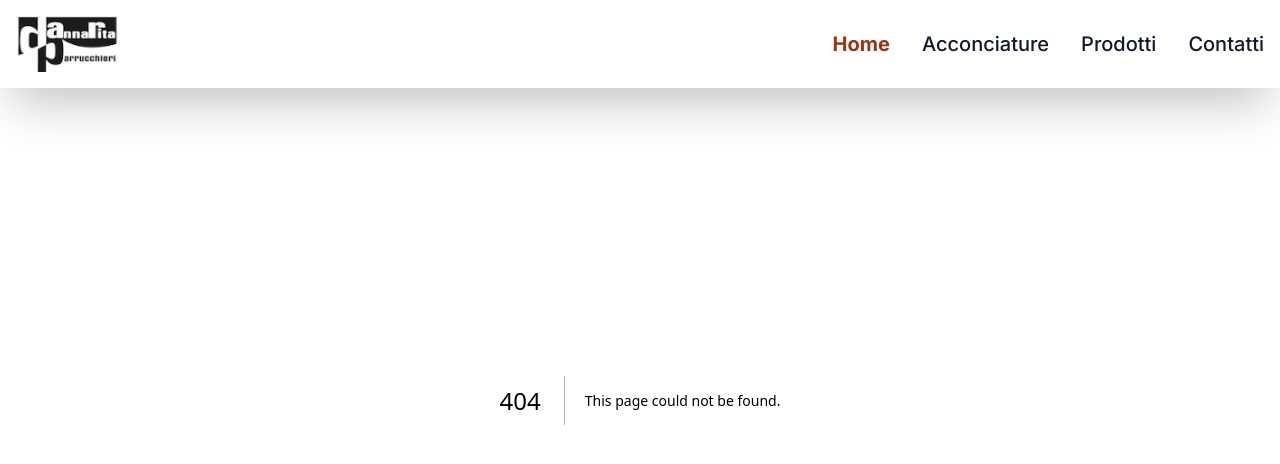
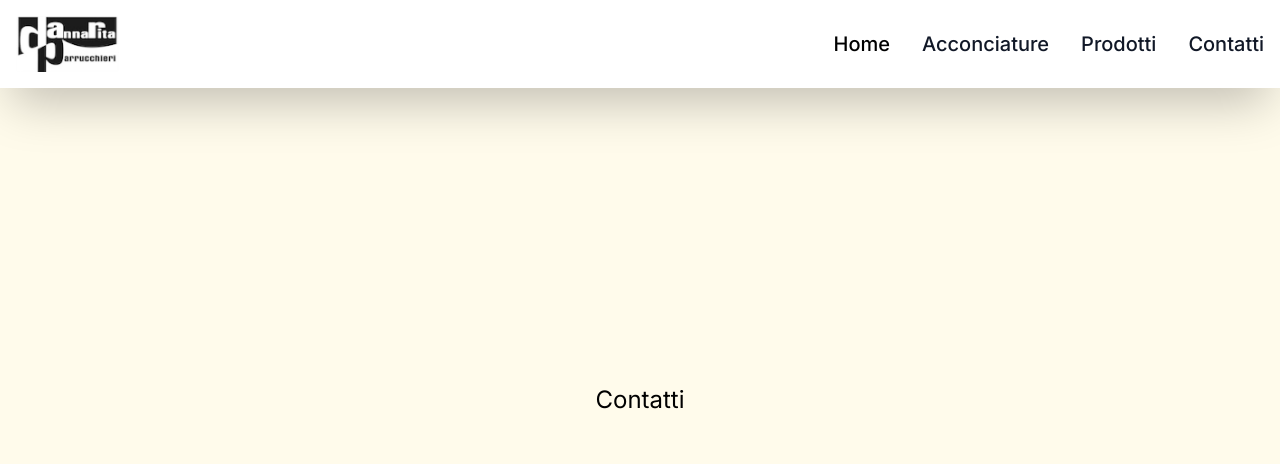
Before and after one commit to riccardomassi/Dannarita-webapp, a Next.js app in the folder frontend/appfrontend/: page /Contatti in a window 1280 px wide. Before the commit this address had no page. Shown: the top 464 px of the page. Built offline with nearby package versions, Linux system fonts and the light colour scheme.

Commit message:
modificato layout da md a lg per telefono

```diff
--- a/frontend/appfrontend/app/Acconciature/page.js
+++ b/frontend/appfrontend/app/Acconciature/page.js
@@ -1,9 +1,11 @@
-const Acconciature = () => {
+import Acconciature from "@/components/Acconciature/Acconciature";
+
+const AcconciaturePage = () => {
   return (
     <div>
-      <h1>Acconciature</h1>
+      <Acconciature />
     </div>
   );
 }
 
-export default Acconciature;
+export default AcconciaturePage;
--- /dev/null
+++ b/frontend/appfrontend/app/Contatti/page.js
@@ -0,0 +1,11 @@
+import Contatti from "@/components/Contatti/Contatti";
+
+const ContattiPage = () => {
+  return (
+    <div>
+      <Contatti />
+    </div>
+  );
+}
+
+export default ContattiPage;
--- /dev/null
+++ b/frontend/appfrontend/app/Prodotti/page.js
@@ -0,0 +1,9 @@
+const ProdottiPage = () => {
+  return (
+    <div>
+      <h1>Acconciature</h1>
+    </div>
+  );
+}
+
+export default ProdottiPage;
--- a/frontend/appfrontend/app/page.js
+++ b/frontend/appfrontend/app/page.js
@@ -1,10 +1,10 @@
-import HomePage from "@/components/HomePage/HomePage";
+import Home from "@/components/Home/Home";
 import Banner from "@/components/Banner/Banner";
 
-export default function Home() {
+export default function HomePage() {
   return (
     <div className="h-screen w-full bg-gray-400">
-      <HomePage />
+      <Home />
       <Banner />
     </div>
   );
--- /dev/null
+++ b/frontend/appfrontend/components/Acconciature/Acconciature.js
@@ -0,0 +1,9 @@
+const Acconciature = () => {
+  return (
+    <div className="h-screen w-full text-black bg-amber-50 flex items-center justify-center text-2xl">
+      Acconciature
+    </div>
+  );
+}
+
+export default Acconciature;
--- a/frontend/appfrontend/components/Banner/Banner.js
+++ b/frontend/appfrontend/components/Banner/Banner.js
@@ -8,13 +8,13 @@ const Banner = () => {
       <div className="flex items-center justify-center">
         <img src="/dannarita-logo.jpeg" className=" h-16 rounded" alt="Dannarita Logo" />
       </div>
-      <div className="flex flex-col md:flex-row justify-evenly text-black text-xl mt-6">
+      <div className="flex flex-col lg:flex-row justify-evenly text-black text-xl mt-6">
         <div className="flex flex-col items-center">
           <h1 className="font-mono">Sede</h1>
           <a className="font-thin mt-2">Via Ermanno Gerosa 42</a>
           <a className="font-thin">41122 Modena</a>
         </div>
-        <div className="flex flex-col items-center mt-8 md:mt-0 font-thin">
+        <div className="flex flex-col items-center mt-8 lg:mt-0 font-thin">
           <h1 className="font-mono">Recapiti</h1>
           <a className="mt-2">+39 344 193 4048</a>
           <Link
@@ -34,7 +34,7 @@ const Banner = () => {
             </div>
           </Link>
         </div>
-        <div className="flex flex-col items-center mt-8 md:mt-0">
+        <div className="flex flex-col items-center mt-8 lg:mt-0">
           <h1 className="font-mono">Orari</h1>
           <div>
             <div className="flex flex-row font-thin mt-2">
--- /dev/null
+++ b/frontend/appfrontend/components/Contatti/Contatti.js
@@ -0,0 +1,9 @@
+const Contatti = () => {
+  return (
+    <div className="h-screen w-full text-black bg-amber-50 flex items-center justify-center text-2xl">
+      Contatti
+    </div>
+  );
+}
+
+export default Contatti;
--- a/frontend/appfrontend/components/HomePage/HomePage.js
+++ b/frontend/appfrontend/components/Home/Home.js
@@ -1,7 +1,7 @@
 import Presentazione from "../Presentazione/Presentazione";
 import PhotoHome from "../PhotoHome/PhotoHome";
 
-const HomePage = () => {
+const Home = () => {
   return (
     <div className="flex flex-col">
       <Presentazione />
@@ -10,4 +10,4 @@ const HomePage = () => {
   );
 }
 
-export default HomePage;
+export default Home;
--- a/frontend/appfrontend/components/Navbar/Navbar.js
+++ b/frontend/appfrontend/components/Navbar/Navbar.js
@@ -16,22 +16,22 @@ const Navbar = () => {
 				<Link href="/" className="flex items-center space-x-3 rtl:space-x-reverse">
 					<img src="/dannarita-logo.jpeg" className=" h-14 rounded" alt="Dannarita Logo" />
 				</Link>
-				<button onClick={toggleMenu} className="md:hidden text-black">
+				<button onClick={toggleMenu} className="lg:hidden text-black">
 					<Menu />
 				</button>
-				<div className={`w-full md:block md:w-auto ${isMenuOpen ? 'block' : 'hidden'}`} id="navbar-default">
-					<ul className="font-medium flex flex-col p-4 md:p-0 mt-4 border rounded-lg bg-gray-100 md:flex-row md:space-x-8 rtl:space-x-reverse md:mt-0 md:border-0 md:bg-white">
+				<div className={`w-full lg:block lg:w-auto ${isMenuOpen ? 'block' : 'hidden'}`} id="navbar-default">
+					<ul className="font-medium flex flex-col p-4 lg:p-0 mt-4 border rounded-lg bg-gray-100 lg:flex-row lg:space-x-8 rtl:space-x-reverse lg:mt-0 lg:border-0 lg:bg-white">
 						<li>
-							<Link href="/" className="block py-2 px-3 text-white font-bold bg-amber-950 rounded md:bg-transparent md:text-orange-800 md:p-0">Home</Link>
+							<Link href="/" className="block py-2 px-3 text-white bg-amber-950 rounded lg:bg-transparent lg:text-black lg:hover:font-bold lg:hover:text-orange-800 lg:focus:font-bold lg:focus:text-orange-800 lg:p-0">Home</Link>
 						</li>
 						<li>
-							<Link href="/Acconciature" className="block py-2 px-3 text-gray-900 rounded hover:bg-gray-200 md:hover:bg-transparent md:hover:font-bold md:border-0 md:hover:text-orange-800 md:p-0">Acconciature</Link>
+							<Link href="/Acconciature" className="block py-2 px-3 text-gray-900 rounded hover:bg-gray-200 lg:hover:bg-transparent lg:hover:font-bold lg:border-0 lg:hover:text-orange-800 lg:p-0 lg:focus:text-orange-800">Acconciature</Link>
 						</li>
 						<li>
-							<Link href="/Prodotti" className="block py-2 px-3 text-gray-900 rounded hover:bg-gray-200 md:hover:bg-transparent md:hover:font-bold md:border-0 md:hover:text-orange-800 md:p-0">Prodotti</Link>
+							<Link href="/Prodotti" className="block py-2 px-3 text-gray-900 rounded hover:bg-gray-200 lg:hover:bg-transparent lg:hover:font-bold lg:border-0 lg:hover:text-orange-800 lg:p-0">Prodotti</Link>
 						</li>
 						<li>
-							<Link href="/Contatti" className="block py-2 px-3 text-gray-900 rounded hover:bg-gray-200 md:hover:bg-transparent md:hover:font-bold md:border-0 md:hover:text-orange-800 md:p-0">Contatti</Link>
+							<Link href="/Contatti" className="block py-2 px-3 text-gray-900 rounded hover:bg-gray-200 lg:hover:bg-transparent lg:hover:font-bold lg:border-0 lg:hover:text-orange-800 lg:p-0">Contatti</Link>
 						</li>
 					</ul>
 				</div>
```
